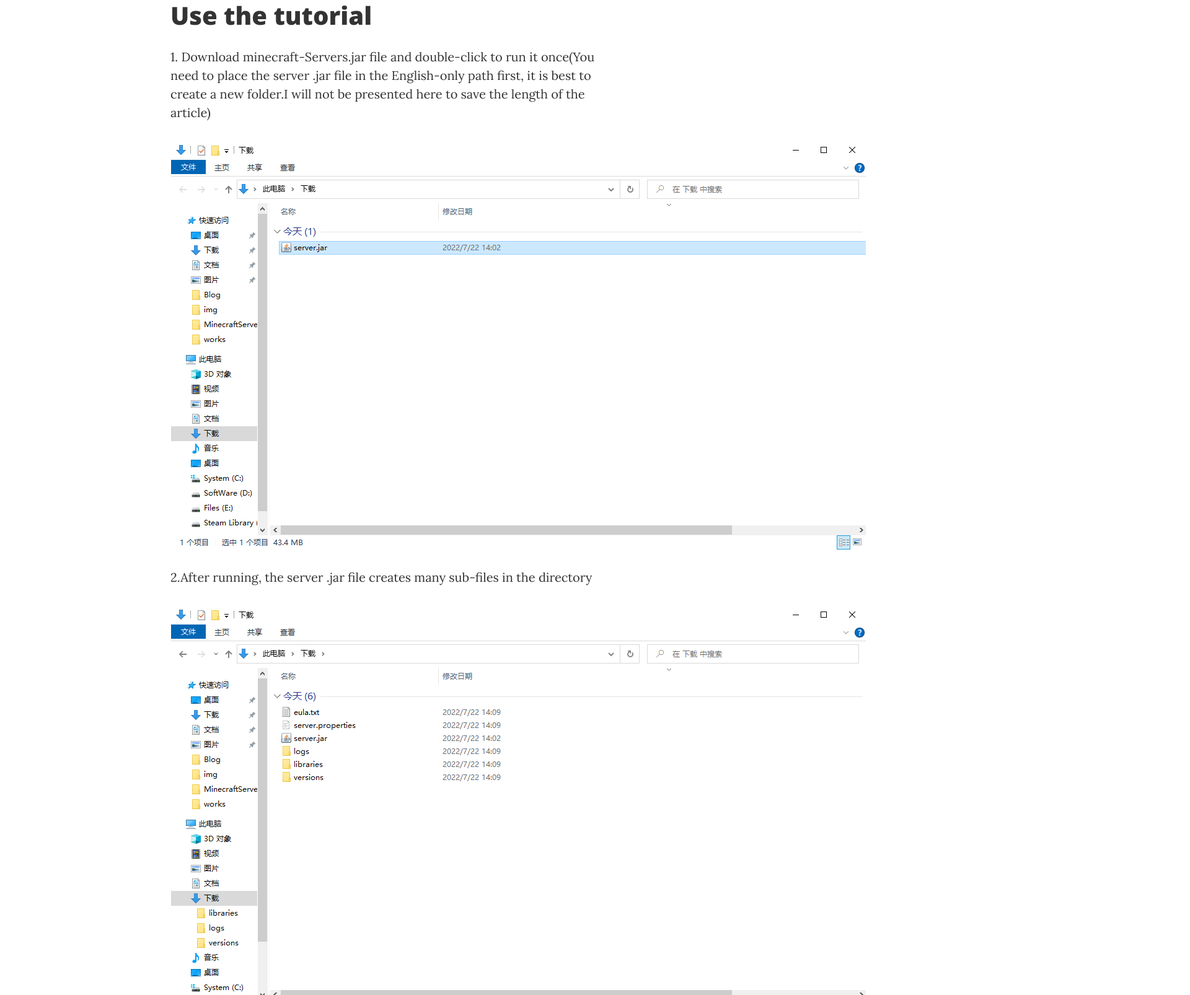
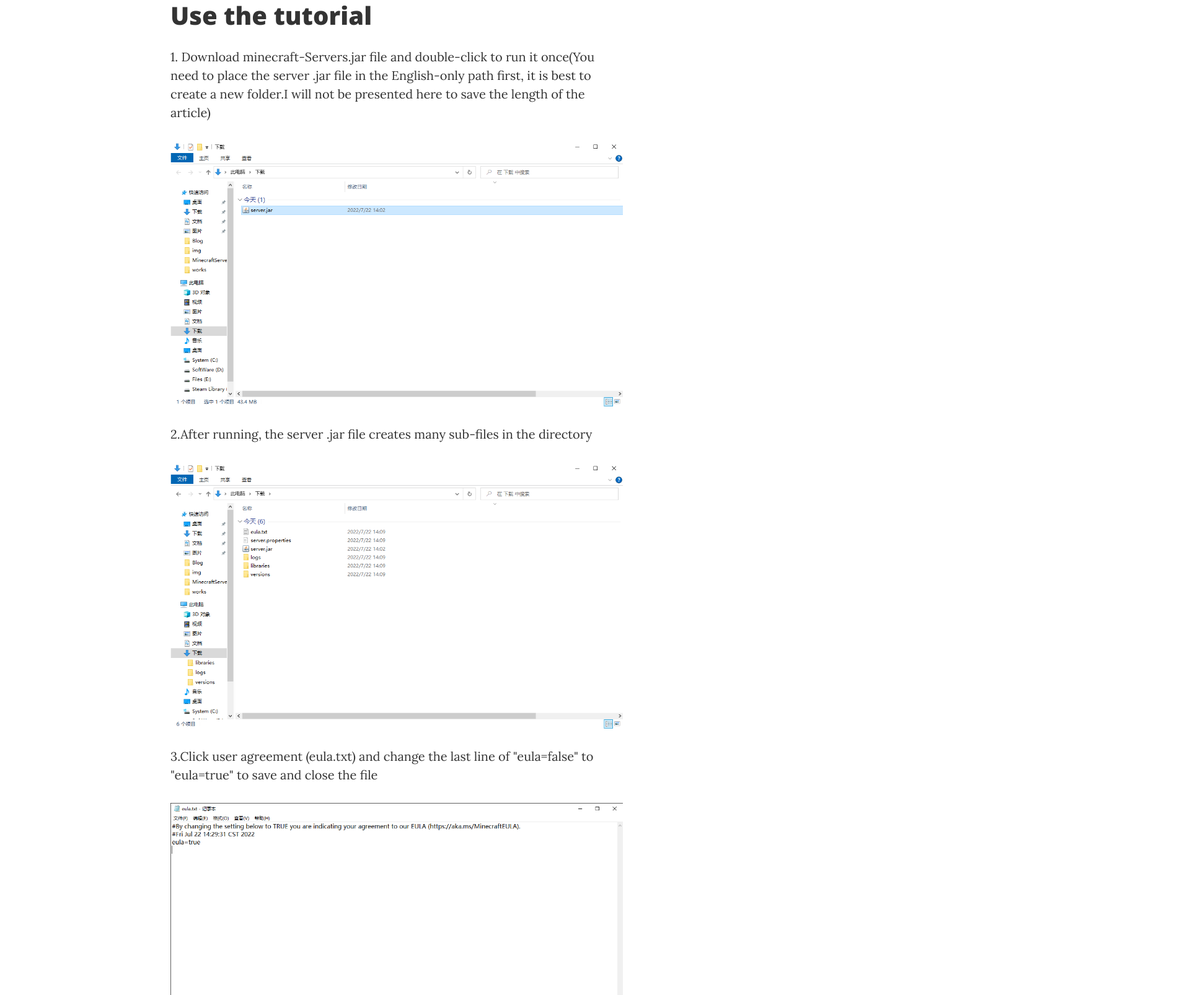
Before and after one commit to RRostOSS/RRostOSS.github.io, a plain HTML site: page minecraftserver.html in a window 1280 px wide. Shown: the part 1194-2800 px from the top of the page at 62% size, 1920 px wide, since content can reach past the window. Drawn offline with nearby package versions, Linux system fonts and the light colour scheme.

Commit message:
Update minecraftserver.html

```diff
--- a/minecraftserver.html
+++ b/minecraftserver.html
@@ -103,16 +103,16 @@
                     <h1>Use the tutorial</h1>
 
                     <p>1. Download minecraft-Servers.jar file and double-click to run it once(You need to place the server .jar file in the English-only path first, it is best to create a new folder.I will not be presented here to save the length of the article)</p>
-                    <img src="img/MinecraftServer/servers.jar.png">
+                    <img src="img/MinecraftServer/servers.jar.png" width="100%">
 
                     <p>2.After running, the server .jar file creates many sub-files in the directory</p>
-                    <img src="img/MinecraftServer/server-file.png">
+                    <img src="img/MinecraftServer/server-file.png" width="100%">
 
                     <p>3.Click user agreement (eula.txt) and change the last line of "eula=false" to "eula=true" to save and close the file</p>
-                    <img src="img/MinecraftServer/eula-true.png">
+                    <img src="img/MinecraftServer/eula-true.png" width="100%">
 
                     <p>5.After running server.jar file, a window will open, and when you see "Done XXX s", it means that the server is successfully opened(The first boot may load slowly, please be patient)</p>
-                    <img src="img/MinecraftServer/server-opend.png">
+                    <img src="img/MinecraftServer/server-opend.png" width="100%">
 
                     <p>6.After the server is successfully started, use NetPlus mapping software to penetrate (Minecraft-Server default intranet port is 25565),See <a href="netplus.html">NetPlus-Setting</a></p>
 
```
